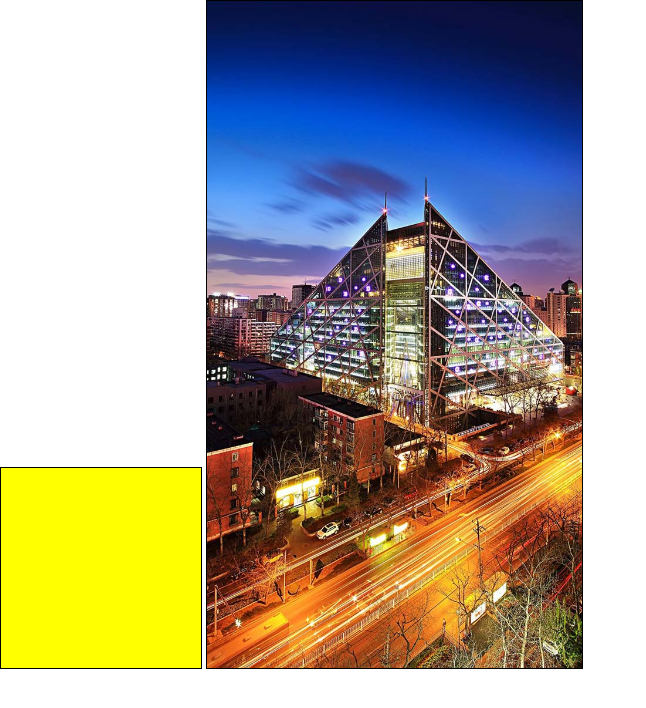
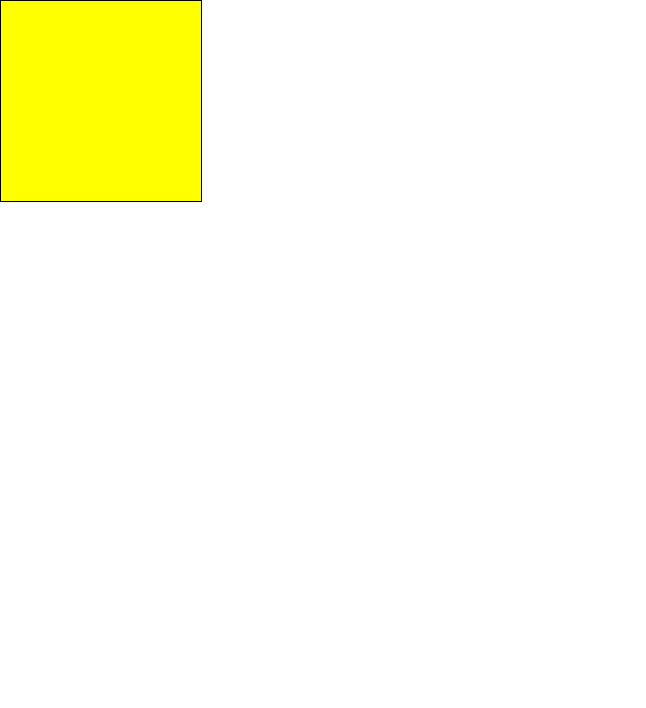
Before and after one commit to yl0409/wipe, a website: page src/index.html in a window 1280 px wide. Shown: the whole page, without its empty margins (0-646 px from the left). Drawn offline with Linux system fonts and the light colour scheme.

```diff
--- a/src/index.html
+++ b/src/index.html
@@ -16,16 +16,10 @@
 			background:url(image/wipe1.jpg) center 0 no-repeat;
 			background-size: cover;
 		}
-		#casd{
-			border:1px solid #000;
-			background:url(image/wipe1.jpg) center 0 no-repeat;
-			background-size: cover;
-		}
 	</style>
 </head>
 <body>
 	<canvas id="cas" width="375" height="667"></canvas>
-	<canvas id="casd" width="375" height="667"></canvas>
 </body>
 </html>
 <script src="js/wipe.js"></script>
```
Also changed, not shown: 1 other file.
